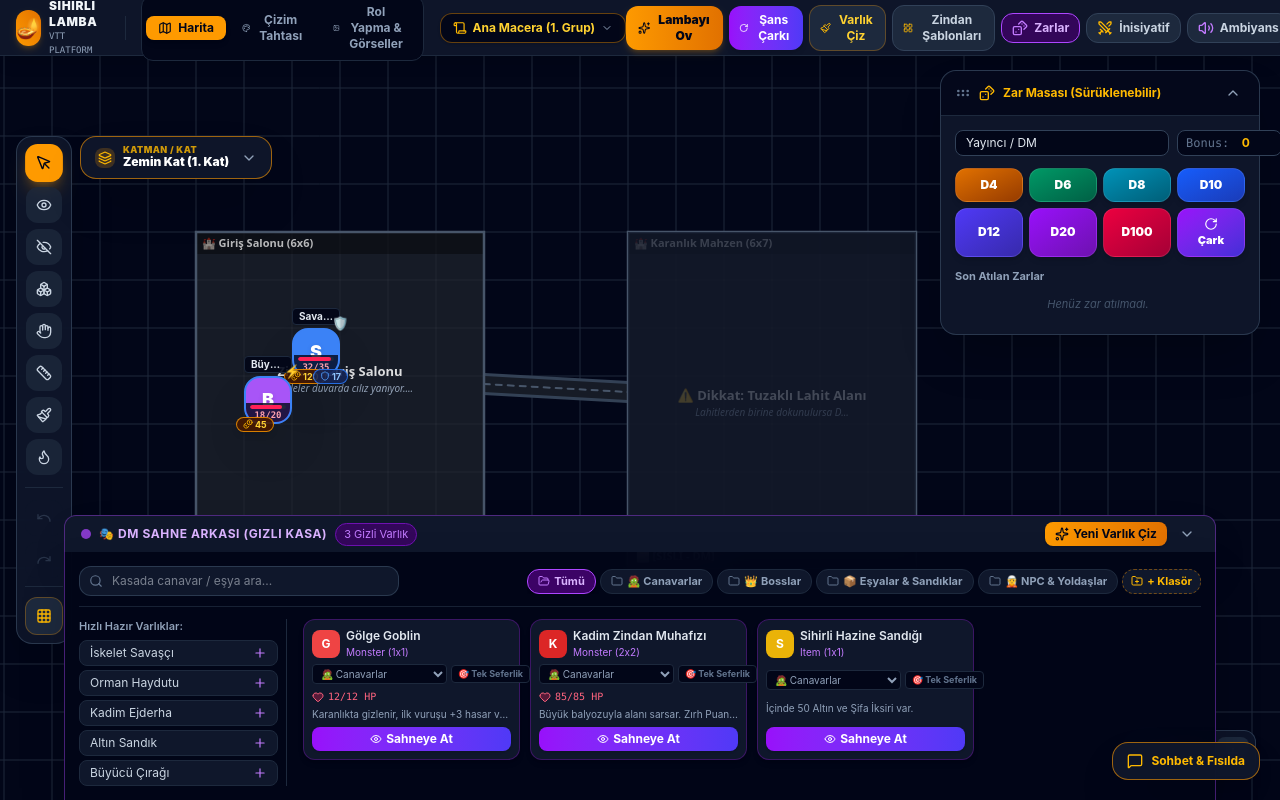
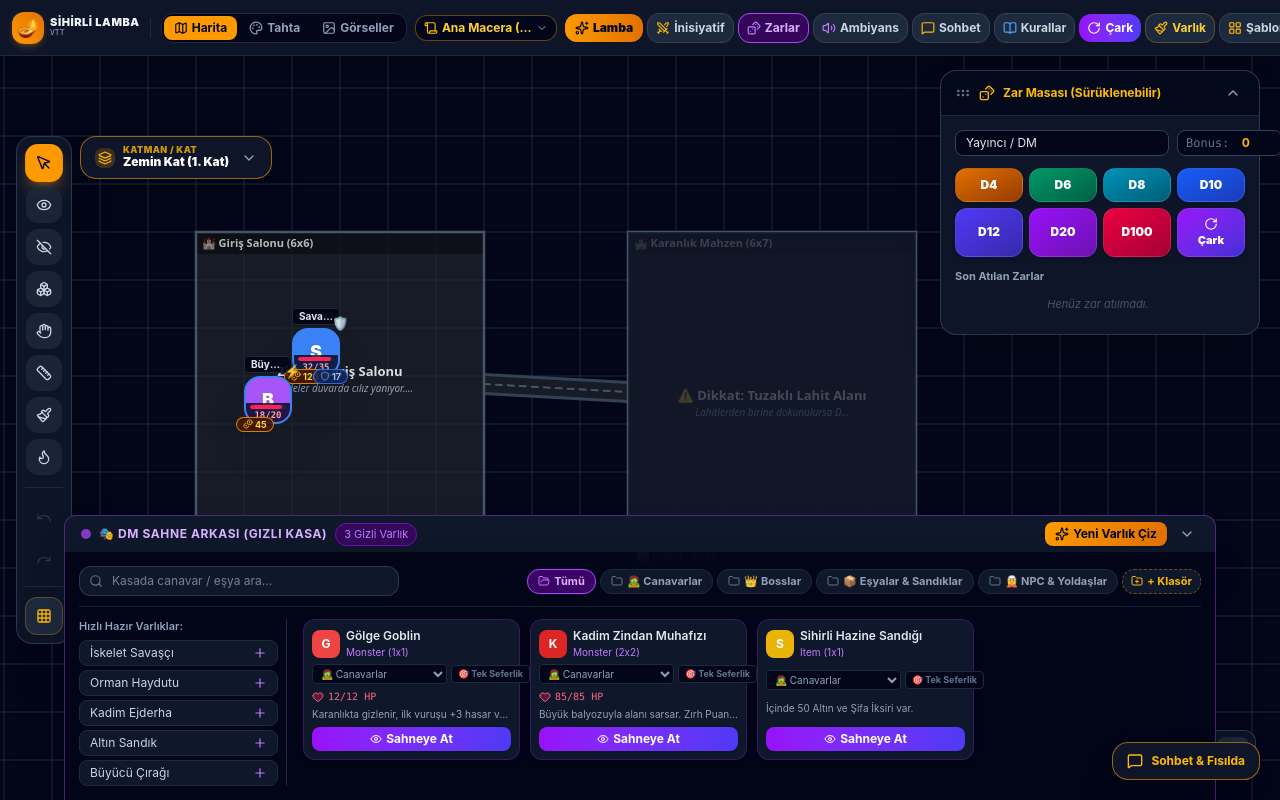
Before and after one commit to HamzaBuzdagli/magic-lamp-vtt, a React (Vite) app: page / in a window 1280 px wide. Built offline with nearby package versions, Linux system fonts and the light colour scheme.

Commit message:
fix(ux): responsive compact navbar, draggable party chat drawer & right-click add to initiative

```diff
--- a/src/components/ui/TopNavbar.tsx
+++ b/src/components/ui/TopNavbar.tsx
@@ -61,64 +61,67 @@ export const TopNavbar: React.FC = () => {
   };
 
   return (
-    <header className="h-14 px-4 bg-slate-900/95 border-b border-slate-800 flex items-center justify-between z-40 backdrop-blur-md select-none shrink-0 shadow-lg">
+    <header className="h-14 px-3 bg-slate-900/95 border-b border-slate-800 flex items-center justify-between z-40 backdrop-blur-md select-none shrink-0 shadow-lg overflow-x-auto scrollbar-none gap-2">
 
-      {/* Brand & Scene Switcher */}
-      <div className="flex items-center gap-4">
+      {/* Left: Brand & Scene Switcher */}
+      <div className="flex items-center gap-2 shrink-0">
         <div
           onClick={() => setLampModalOpen(true)}
-          className="flex items-center gap-2 cursor-pointer group"
+          className="flex items-center gap-1.5 cursor-pointer group shrink-0"
           title="Sihirli Lambayı Aç"
         >
-          <div className="w-9 h-9 rounded-xl bg-gradient-to-tr from-amber-500 to-amber-600 flex items-center justify-center text-xl shadow-md group-hover:scale-110 transition-transform shadow-amber-500/20">
+          <div className="w-8 h-8 rounded-xl bg-gradient-to-tr from-amber-500 to-amber-600 flex items-center justify-center text-lg shadow-md group-hover:scale-105 transition-transform shadow-amber-500/20">
             🪔
           </div>
-          <div>
-            <div className="flex items-center gap-1 font-black text-xs text-slate-100 tracking-wider uppercase">
-              <span>SİHİRLİ LAMBA</span>
+          <div className="hidden sm:block">
+            <div className="font-black text-[11px] text-slate-100 tracking-wider uppercase leading-none">
+              SİHİRLİ LAMBA
             </div>
-            <p className="text-[9px] text-slate-400 font-mono">VTT PLATFORM</p>
+            <p className="text-[8px] text-slate-400 font-mono leading-tight">VTT</p>
           </div>
         </div>
 
-        <div className="w-px h-6 bg-slate-800" />
+        <div className="w-px h-5 bg-slate-800 mx-0.5" />
 
-        {/* 3 Scene View Tabs: Map, Whiteboard, Roleplay */}
-        <div className="flex items-center gap-1 bg-slate-950 p-1 rounded-xl border border-slate-800">
+        {/* 3 Scene View Tabs */}
+        <div className="flex items-center gap-0.5 bg-slate-950 p-0.5 rounded-xl border border-slate-800 shrink-0">
           <button
             onClick={() => setActiveView('map')}
-            className={`flex items-center gap-1.5 px-3 py-1 text-xs rounded-lg font-bold transition-all cursor-pointer ${
+            className={`flex items-center gap-1 px-2.5 py-1 text-xs rounded-lg font-bold transition-all cursor-pointer ${
               activeView === 'map'
-                ? 'bg-amber-500 text-slate-950 shadow-md'
+                ? 'bg-amber-500 text-slate-950 shadow-sm'
                 : 'text-slate-400 hover:text-slate-200'
             }`}
+            title="Harita Sahnesi"
           >
             <Map className="w-3.5 h-3.5" />
-            <span>Harita</span>
+            <span className="hidden md:inline">Harita</span>
           </button>
 
           <button
             onClick={() => setActiveView('whiteboard')}
-            className={`flex items-center gap-1.5 px-3 py-1 text-xs rounded-lg font-bold transition-all cursor-pointer ${
+            className={`flex items-center gap-1 px-2.5 py-1 text-xs rounded-lg font-bold transition-all cursor-pointer ${
               activeView === 'whiteboard'
-                ? 'bg-amber-500 text-slate-950 shadow-md'
+                ? 'bg-amber-500 text-slate-950 shadow-sm'
                 : 'text-slate-400 hover:text-slate-200'
             }`}
+            title="Çizim Tahtası Sahnesi"
           >
             <Palette className="w-3.5 h-3.5" />
-            <span>Çizim Tahtası</span>
+            <span className="hidden md:inline">Tahta</span>
           </button>
 
           <button
             onClick={() => setActiveView('roleplay')}
-            className={`flex items-center gap-1.5 px-3 py-1 text-xs rounded-lg font-bold transition-all cursor-pointer ${
+            className={`flex items-center gap-1 px-2.5 py-1 text-xs rounded-lg font-bold transition-all cursor-pointer ${
               activeView === 'roleplay'
-                ? 'bg-amber-500 text-slate-950 shadow-md'
+                ? 'bg-amber-500 text-slate-950 shadow-sm'
                 : 'text-slate-400 hover:text-slate-200'
             }`}
+            title="Rol Yapma & Görseller"
           >
             <ImageIcon className="w-3.5 h-3.5" />
-            <span>Rol Yapma & Görseller</span>
+            <span className="hidden md:inline">Görseller</span>
           </button>
         </div>
 
@@ -126,146 +129,150 @@ export const TopNavbar: React.FC = () => {
         {!isStreamerMode && (
           <button
             onClick={() => setSessionModalOpen(true)}
-            className="flex items-center gap-1.5 px-3 py-1.5 bg-slate-950 hover:bg-slate-800/90 border border-amber-500/40 hover:border-amber-500 text-amber-300 rounded-xl text-xs font-bold transition-all cursor-pointer shadow-sm group"
-            title="Oturumları ve Farklı Maceraları Yönet"
+            className="flex items-center gap-1 px-2 py-1 bg-slate-950 hover:bg-slate-800 border border-amber-500/40 text-amber-300 rounded-xl text-xs font-bold transition-all cursor-pointer shrink-0"
+            title="Oturumları Yönet"
           >
-            <Scroll className="w-3.5 h-3.5 text-amber-400 group-hover:scale-110 transition-transform" />
-            <span className="truncate max-w-[130px]">{activeSession?.name || 'Oturumlar'}</span>
+            <Scroll className="w-3.5 h-3.5 text-amber-400" />
+            <span className="truncate max-w-[90px] hidden xl:inline">{activeSession?.name || 'Oturumlar'}</span>
             <ChevronDown className="w-3 h-3 text-slate-400" />
           </button>
         )}
       </div>
 
-      {/* Center Action Buttons */}
-      <div className="flex items-center gap-1.5">
+      {/* Center: Tools & Action Buttons */}
+      <div className="flex items-center gap-1 shrink-0 overflow-x-auto">
         {/* Magic Lamp Trigger */}
         <button
           onClick={() => setLampModalOpen(true)}
-          className="flex items-center gap-1.5 px-3 py-1.5 bg-gradient-to-r from-amber-500 to-amber-600 hover:from-amber-400 hover:to-amber-500 text-slate-950 font-black text-xs rounded-xl shadow-md shadow-amber-500/20 transition-all cursor-pointer"
+          className="flex items-center gap-1 px-2.5 py-1.5 bg-gradient-to-r from-amber-500 to-amber-600 hover:from-amber-400 hover:to-amber-500 text-slate-950 font-black text-xs rounded-xl shadow-md transition-all cursor-pointer shrink-0"
+          title="AI Sihirli Lamba"
         >
-          <Sparkles className="w-4 h-4" />
-          <span>Lambayı Ov</span>
+          <Sparkles className="w-3.5 h-3.5" />
+          <span className="hidden lg:inline">Lamba</span>
+        </button>
+
+        {/* Initiative Tracker Button */}
+        <button
+          onClick={() => setInitiativeOpen(!isInitiativeOpen)}
+          className={`flex items-center gap-1 px-2 py-1.5 font-bold text-xs rounded-xl border transition-all cursor-pointer shrink-0 ${
+            isInitiativeOpen
+              ? 'bg-amber-500/20 border-amber-500 text-amber-300 shadow-sm'
+              : 'bg-slate-800 hover:bg-slate-700 text-slate-300 border-slate-700'
+          }`}
+          title="Savaş İnisiyatif Sırası Takipçisi"
+        >
+          <Swords className="w-3.5 h-3.5 text-amber-400" />
+          <span className="hidden lg:inline">İnisiyatif</span>
+        </button>
+
+        {/* Dice Roller Toggle */}
+        <button
+          onClick={() => setDicePanelOpen(!isDicePanelOpen)}
+          className={`flex items-center gap-1 px-2 py-1.5 font-bold text-xs rounded-xl border transition-all cursor-pointer shrink-0 ${
+            isDicePanelOpen
+              ? 'bg-purple-950/80 border-purple-500 text-purple-300'
+              : 'bg-slate-800 hover:bg-slate-700 text-slate-300 border-slate-700'
+          }`}
+          title="Zar Atıcı"
+        >
+          <Dices className="w-3.5 h-3.5 text-purple-400" />
+          <span className="hidden lg:inline">Zarlar</span>
+        </button>
+
+        {/* Ambient Soundboard Button */}
+        {!isStreamerMode && (
+          <button
+            onClick={() => setSoundboardOpen(!isSoundboardOpen)}
+            className={`flex items-center gap-1 px-2 py-1.5 font-bold text-xs rounded-xl border transition-all cursor-pointer shrink-0 ${
+              isSoundboardOpen
+                ? 'bg-purple-950/80 border-purple-500 text-purple-300 shadow-sm'
+                : 'bg-slate-800 hover:bg-slate-700 text-slate-300 border-slate-700'
+            }`}
+            title="Zindan Ambiyansları ve Ses Efektleri"
+          >
+            <Volume2 className="w-3.5 h-3.5 text-purple-400" />
+            <span className="hidden lg:inline">Ambiyans</span>
+          </button>
+        )}
+
+        {/* Chat Button */}
+        <button
+          onClick={() => setChatOpen(!isChatOpen)}
+          className={`flex items-center gap-1 px-2 py-1.5 font-bold text-xs rounded-xl border transition-all cursor-pointer shrink-0 ${
+            isChatOpen
+              ? 'bg-amber-500/20 border-amber-500 text-amber-300 shadow-sm'
+              : 'bg-slate-800 hover:bg-slate-700 text-slate-300 border-slate-700'
+          }`}
+          title="Canlı Parti Sohbeti ve DM Fısıldama"
+        >
+          <MessageSquare className="w-3.5 h-3.5 text-amber-400" />
+          <span className="hidden lg:inline">Sohbet</span>
+        </button>
+
+        {/* Rulebook & Notes */}
+        <button
+          onClick={() => setRulebookOpen(!isRulebookOpen)}
+          className={`flex items-center gap-1 px-2 py-1.5 font-bold text-xs rounded-xl border transition-all cursor-pointer shrink-0 ${
+            isRulebookOpen
+              ? 'bg-blue-950/80 border-blue-500 text-blue-300'
+              : 'bg-slate-800 hover:bg-slate-700 text-slate-300 border-slate-700'
+          }`}
+          title="Oyun Kuralları & Not Defteri"
+        >
+          <BookOpen className="w-3.5 h-3.5 text-blue-400" />
+          <span className="hidden lg:inline">Kurallar</span>
         </button>
 
         {/* Wheel of Fortune Button */}
         <button
           onClick={() => setWheelModalOpen(true)}
-          className="flex items-center gap-1.5 px-2.5 py-1.5 bg-gradient-to-r from-purple-600 to-indigo-600 hover:from-purple-500 hover:to-indigo-500 text-white font-bold text-xs rounded-xl shadow-md transition-all cursor-pointer"
-          title="Şans Çarkı / Çarkıfelek"
+          className="flex items-center gap-1 px-2 py-1.5 bg-gradient-to-r from-purple-600 to-indigo-600 hover:from-purple-500 hover:to-indigo-500 text-white font-bold text-xs rounded-xl shadow-md transition-all cursor-pointer shrink-0"
+          title="Şans Çarkı"
         >
-          <RotateCw className="w-4 h-4 animate-spin-slow" />
-          <span>Şans Çarkı</span>
+          <RotateCw className="w-3.5 h-3.5 animate-spin-slow" />
+          <span className="hidden lg:inline">Çark</span>
         </button>
 
         {/* Doodle to Asset */}
         <button
           onClick={() => setPaintModalOpen(true)}
-          className="flex items-center gap-1.5 px-2.5 py-1.5 bg-slate-800 hover:bg-slate-700 text-amber-300 font-bold text-xs rounded-xl border border-amber-500/30 transition-all cursor-pointer"
+          className="flex items-center gap-1 px-2 py-1.5 bg-slate-800 hover:bg-slate-700 text-amber-300 font-bold text-xs rounded-xl border border-amber-500/30 transition-all cursor-pointer shrink-0"
+          title="Özel Varlık Çizimi"
         >
-          <Paintbrush className="w-4 h-4 text-amber-400" />
-          <span>Varlık Çiz</span>
+          <Paintbrush className="w-3.5 h-3.5 text-amber-400" />
+          <span className="hidden lg:inline">Varlık</span>
         </button>
 
         {/* Dungeon Room Drawer */}
         {!isStreamerMode && activeView === 'map' && (
           <button
             onClick={() => setRoomDrawerOpen(!isRoomDrawerOpen)}
-            className={`flex items-center gap-1.5 px-2.5 py-1.5 font-bold text-xs rounded-xl border transition-all cursor-pointer ${
+            className={`flex items-center gap-1 px-2 py-1.5 font-bold text-xs rounded-xl border transition-all cursor-pointer shrink-0 ${
               isRoomDrawerOpen
                 ? 'bg-amber-500/20 border-amber-500 text-amber-300'
                 : 'bg-slate-800 hover:bg-slate-700 text-slate-300 border-slate-700'
             }`}
+            title="Zindan Oda Şablonları"
           >
-            <LayoutGrid className="w-4 h-4 text-amber-400" />
-            <span>Zindan Şablonları</span>
+            <LayoutGrid className="w-3.5 h-3.5 text-amber-400" />
+            <span className="hidden lg:inline">Şablonlar</span>
           </button>
         )}
-
-        {/* Dice Roller Toggle */}
-        <button
-          onClick={() => setDicePanelOpen(!isDicePanelOpen)}
-          className={`flex items-center gap-1.5 px-2.5 py-1.5 font-bold text-xs rounded-xl border transition-all cursor-pointer ${
-            isDicePanelOpen
-              ? 'bg-purple-950/80 border-purple-500 text-purple-300'
-              : 'bg-slate-800 hover:bg-slate-700 text-slate-300 border-slate-700'
-          }`}
-        >
-          <Dices className="w-4 h-4 text-purple-400" />
-          <span>Zarlar</span>
-        </button>
-
-
-        {/* Initiative Tracker Button */}
-        <button
-          onClick={() => setInitiativeOpen(!isInitiativeOpen)}
-          className={`flex items-center gap-1.5 px-2.5 py-1.5 font-bold text-xs rounded-xl border transition-all cursor-pointer ${
-            isInitiativeOpen
-              ? 'bg-amber-500/20 border-amber-500 text-amber-300 shadow-sm'
-              : 'bg-slate-800 hover:bg-slate-700 text-slate-300 border-slate-700'
-          }`}
-          title="Savaş İnisiyatif Sırası Takipçisi"
-        >
-          <Swords className="w-4 h-4 text-amber-400" />
-          <span>İnisiyatif</span>
-        </button>
-
-        {/* Ambient Soundboard Button */}
-        {!isStreamerMode && (
-          <button
-            onClick={() => setSoundboardOpen(!isSoundboardOpen)}
-            className={`flex items-center gap-1.5 px-2.5 py-1.5 font-bold text-xs rounded-xl border transition-all cursor-pointer ${
-              isSoundboardOpen
-                ? 'bg-purple-950/80 border-purple-500 text-purple-300 shadow-sm'
-                : 'bg-slate-800 hover:bg-slate-700 text-slate-300 border-slate-700'
-            }`}
-            title="Zindan Ambiyansları ve Ses Efektleri"
-          >
-            <Volume2 className="w-4 h-4 text-purple-400" />
-            <span>Ambiyans</span>
-          </button>
-        )}
-
-        {/* Chat Button */}
-        <button
-          onClick={() => setChatOpen(!isChatOpen)}
-          className={`flex items-center gap-1.5 px-2.5 py-1.5 font-bold text-xs rounded-xl border transition-all cursor-pointer ${
-            isChatOpen
-              ? 'bg-amber-500/20 border-amber-500 text-amber-300 shadow-sm'
-              : 'bg-slate-800 hover:bg-slate-700 text-slate-300 border-slate-700'
-          }`}
-          title="Canlı Parti Sohbeti ve DM Fısıldama"
-        >
-          <MessageSquare className="w-4 h-4 text-amber-400" />
-          <span>Sohbet</span>
-        </button>
-
-        {/* Rulebook & Notes */}
-        <button
-          onClick={() => setRulebookOpen(!isRulebookOpen)}
-          className={`flex items-center gap-1.5 px-2.5 py-1.5 font-bold text-xs rounded-xl border transition-all cursor-pointer ${
-            isRulebookOpen
-              ? 'bg-blue-950/80 border-blue-500 text-blue-300'
-              : 'bg-slate-800 hover:bg-slate-700 text-slate-300 border-slate-700'
-          }`}
-        >
-          <BookOpen className="w-4 h-4 text-blue-400" />
-          <span>Kurallar & Notlar</span>
-        </button>
       </div>
 
-      {/* Right Controls: Player Popout, Streamer Mode & Reset */}
-      <div className="flex items-center gap-2">
+      {/* Right: Controls, Mode Switch & Reset */}
+      <div className="flex items-center gap-1.5 shrink-0">
 
         {/* Live Multiplayer Room Button */}
         <button
           onClick={() => setMultiplayerModalOpen(true)}
-          className="flex items-center gap-1.5 px-3 py-1.5 bg-gradient-to-r from-amber-500/20 to-amber-600/20 hover:from-amber-500/30 hover:to-amber-600/30 text-amber-300 border border-amber-500/50 rounded-xl font-bold text-xs transition-all cursor-pointer shadow-sm group"
-          title="Canlı Çok Oyunculu Masa & Oyuncu Davet Et"
+          className="flex items-center gap-1 px-2.5 py-1.5 bg-gradient-to-r from-amber-500/20 to-amber-600/20 hover:from-amber-500/30 text-amber-300 border border-amber-500/50 rounded-xl font-bold text-xs transition-all cursor-pointer shrink-0 shadow-sm"
+          title="Çok Oyunculu Canlı Oda"
         >
-          <Radio className="w-3.5 h-3.5 text-amber-400 group-hover:animate-pulse" />
-          <span>{peerSyncService.status === 'hosting' ? `🔴 Canlı: ${peerSyncService.roomId}` : peerSyncService.status === 'connected' ? `🟢 Bağlı: ${peerSyncService.roomId}` : '🔗 Oyuncu Davet Et'}</span>
+          <Radio className="w-3.5 h-3.5 text-amber-400" />
+          <span className="hidden sm:inline">{peerSyncService.status === 'hosting' ? `🔴 ${peerSyncService.roomId}` : peerSyncService.status === 'connected' ? `🟢 ${peerSyncService.roomId}` : 'Davet Et'}</span>
           {peerSyncService.connectedPeersCount > 0 && (
-            <span className="px-1.5 py-0.2 bg-amber-500 text-slate-950 rounded-full text-[10px] font-black">
+            <span className="px-1.5 py-0.2 bg-amber-500 text-slate-950 rounded-full text-[9px] font-black">
               {peerSyncService.connectedPeersCount}
             </span>
           )}
@@ -275,32 +282,32 @@ export const TopNavbar: React.FC = () => {
         {!isStreamerMode && (
           <button
             onClick={handleOpenPlayerWindow}
-            className="flex items-center gap-1.5 px-2.5 py-1.5 bg-emerald-950/70 hover:bg-emerald-900/90 text-emerald-300 border border-emerald-700 rounded-xl font-bold text-xs transition-all cursor-pointer"
-            title="Discord Yayını için ayrı temiz pencere aç"
+            className="flex items-center gap-1 px-2 py-1.5 bg-emerald-950/70 hover:bg-emerald-900/90 text-emerald-300 border border-emerald-700 rounded-xl font-bold text-xs transition-all cursor-pointer shrink-0"
+            title="Yayın Penceresi Aç"
           >
             <ExternalLink className="w-3.5 h-3.5" />
-            <span>Yayın Penceresi</span>
+            <span className="hidden xl:inline">Yayın</span>
           </button>
         )}
 
         {/* Streamer / DM Mode Switch OR Locked Player Mode Badge */}
         {isLockedPlayerMode || (typeof window !== 'undefined' && window.location.search.includes('room=')) ? (
-          <div className="flex items-center gap-1.5 px-3 py-1.5 rounded-xl border border-amber-500/40 bg-amber-950/50 text-amber-300 font-bold text-xs shadow-sm font-mono">
+          <div className="flex items-center gap-1 px-2.5 py-1 rounded-xl border border-amber-500/40 bg-amber-950/50 text-amber-300 font-bold text-xs font-mono shrink-0">
             <LockIcon className="w-3.5 h-3.5 text-amber-400" />
-            <span>Oyuncu: {localPlayerName}</span>
+            <span className="truncate max-w-[90px]">{localPlayerName}</span>
           </div>
         ) : (
           <button
             onClick={() => setStreamerMode(!isStreamerMode)}
-            className={`flex items-center gap-1.5 px-3 py-1.5 rounded-xl border font-bold text-xs transition-all shadow-md cursor-pointer ${
+            className={`flex items-center gap-1 px-2.5 py-1.5 rounded-xl border font-bold text-xs transition-all shadow-md cursor-pointer shrink-0 ${
               isStreamerMode
                 ? 'bg-emerald-950/80 border-emerald-500 text-emerald-300'
                 : 'bg-indigo-950/80 border-indigo-500 text-indigo-300'
             }`}
             title={isStreamerMode ? 'Oyuncu / Discord Görünümü' : 'DM / Yönetici Modu'}
           >
-            {isStreamerMode ? <Tv className="w-4 h-4 text-emerald-400" /> : <UserCheck className="w-4 h-4 text-indigo-400" />}
-            <span>{isStreamerMode ? '📺 Oyuncu Görünümü' : '🎭 DM Modu'}</span>
+            {isStreamerMode ? <Tv className="w-3.5 h-3.5 text-emerald-400" /> : <UserCheck className="w-3.5 h-3.5 text-indigo-400" />}
+            <span className="hidden md:inline">{isStreamerMode ? 'Oyuncu' : 'DM'}</span>
           </button>
         )}
 
@@ -312,10 +319,10 @@ export const TopNavbar: React.FC = () => {
                 resetScene();
               }
             }}
-            className="p-2 bg-slate-800 hover:bg-rose-950/50 text-slate-400 hover:text-rose-400 border border-slate-700 rounded-xl transition-colors cursor-pointer"
+            className="p-1.5 bg-slate-800 hover:bg-rose-950/50 text-slate-400 hover:text-rose-400 border border-slate-700 rounded-xl transition-colors cursor-pointer shrink-0"
             title="Haritayı Sıfırla"
           >
-            <RotateCcw className="w-4 h-4" />
+            <RotateCcw className="w-3.5 h-3.5" />
           </button>
         )}
 
```
Also changed, not shown: src/components/canvas/GameCanvas.tsx (+35 -2 lines), src/components/chat/PartyChatDrawer.tsx (+69 -7 lines).
